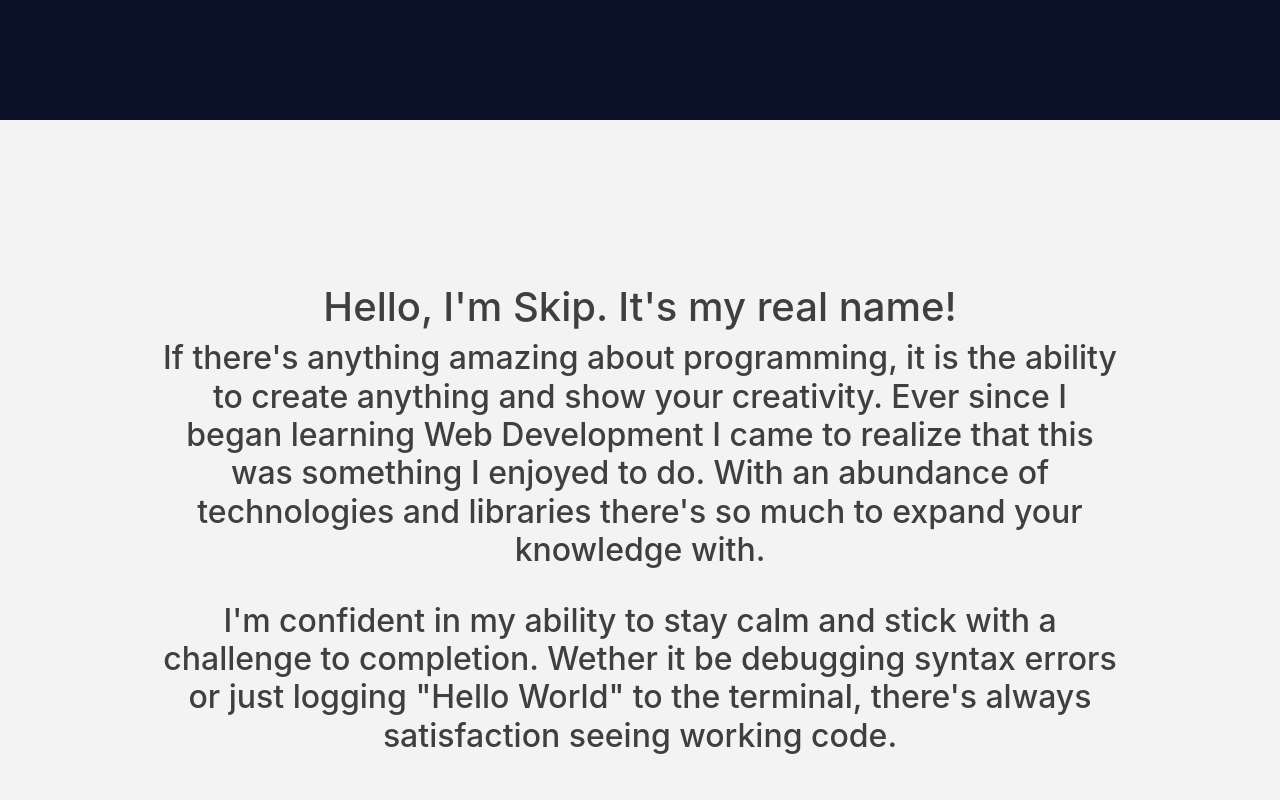
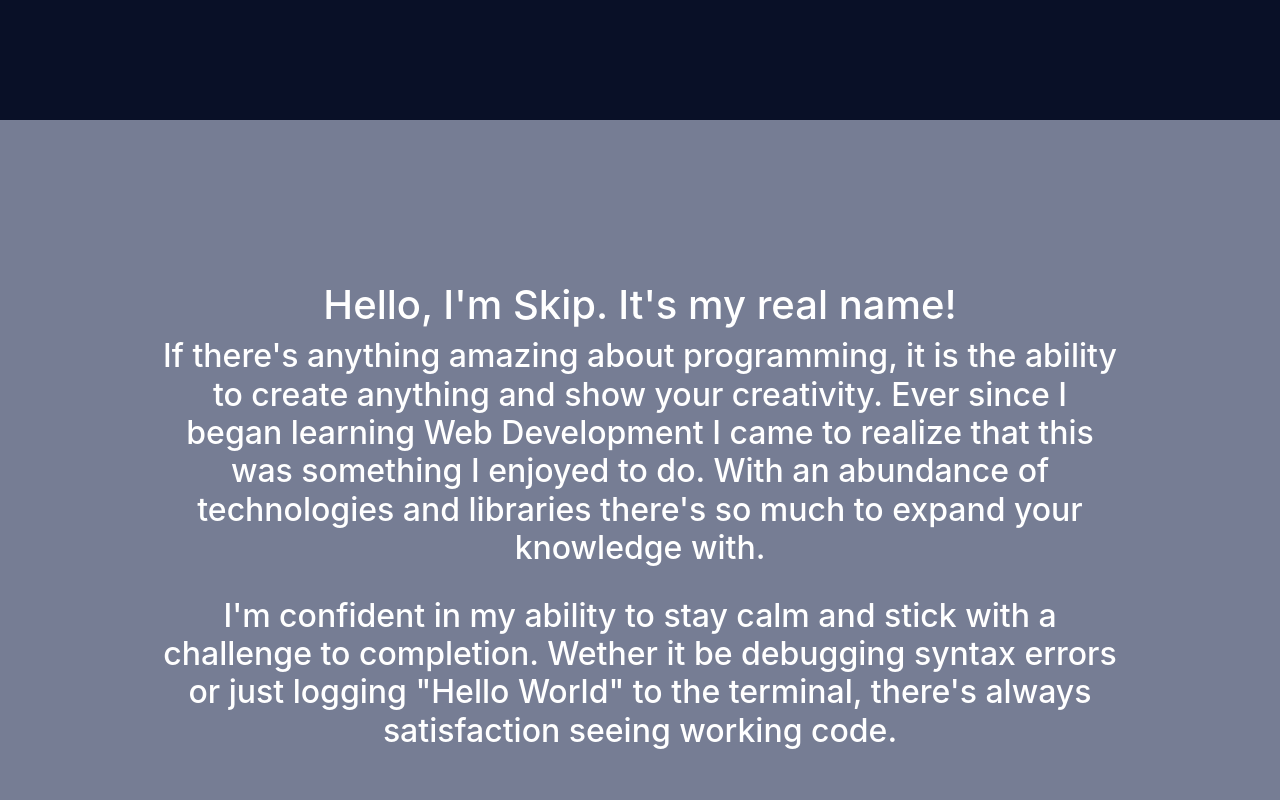
Before and after one commit to skip1113/Skips-Portfolio, a website: page index.html in a window 1280 px wide. Shown: the part 680-1480 px from the top of the page. Drawn offline with nearby package versions, Linux system fonts and the light colour scheme.

Commit message:
Recolored about section

```diff
--- a/scss/style.scss
+++ b/scss/style.scss
@@ -37,11 +37,12 @@ html {
   font-style: oblique;
 }
 #about-section {
-    // color: white;
-    color:#3f3f3f;
-    // background-color: #232323;
-    // background-color: #3f3f3f;
-    background-color: #f3f3f3;
+    color: white;
+    // color:#3f3f3f;
+    background-color: #767d94;
+    // background-color: #f3f3f3;
+    font-size: 14px;
+    font-weight: 400;
     padding: 11.5%;
     background-repeat: no-repeat;
     background-size: cover;
```
Also changed, not shown: scss/style.css, 1 other file.
